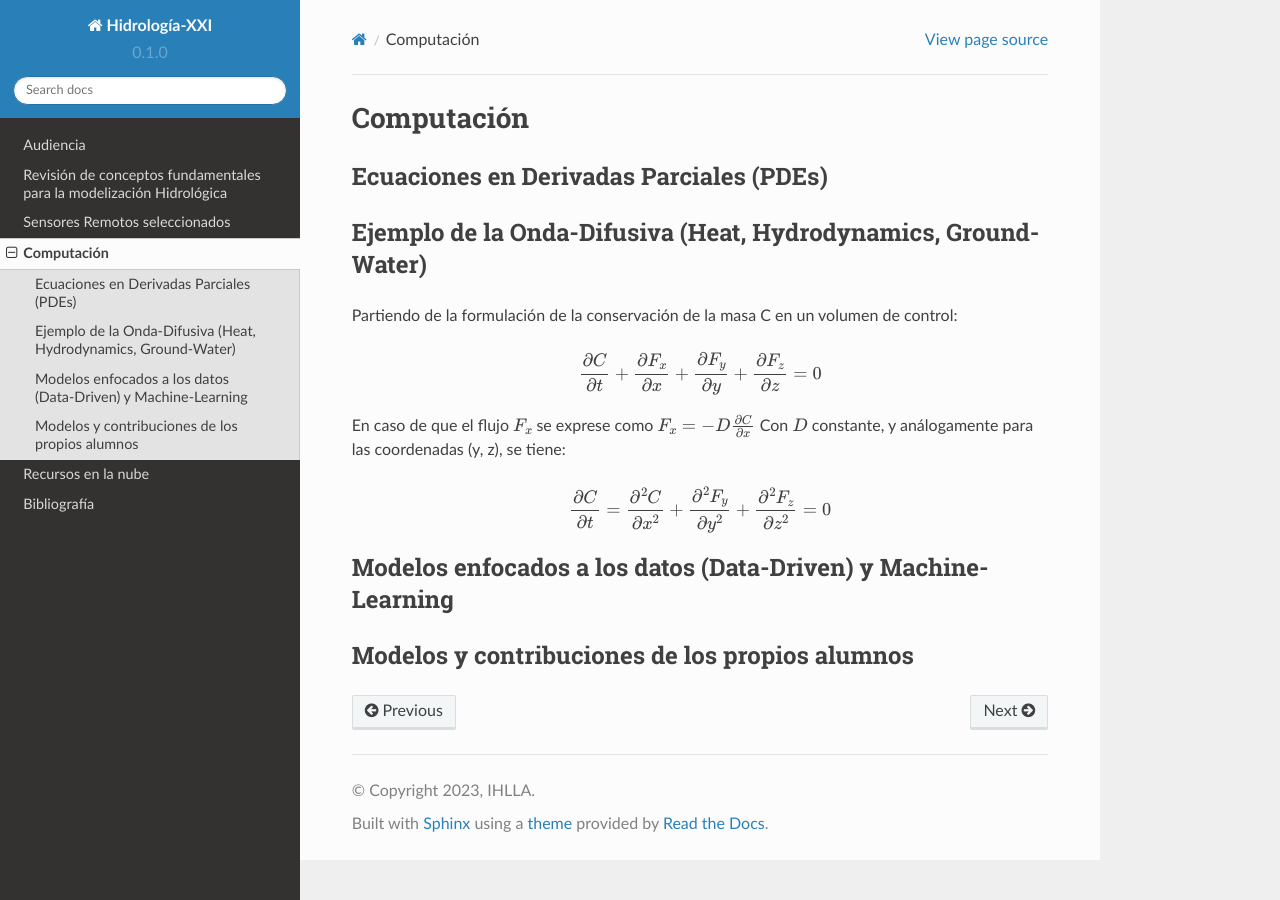
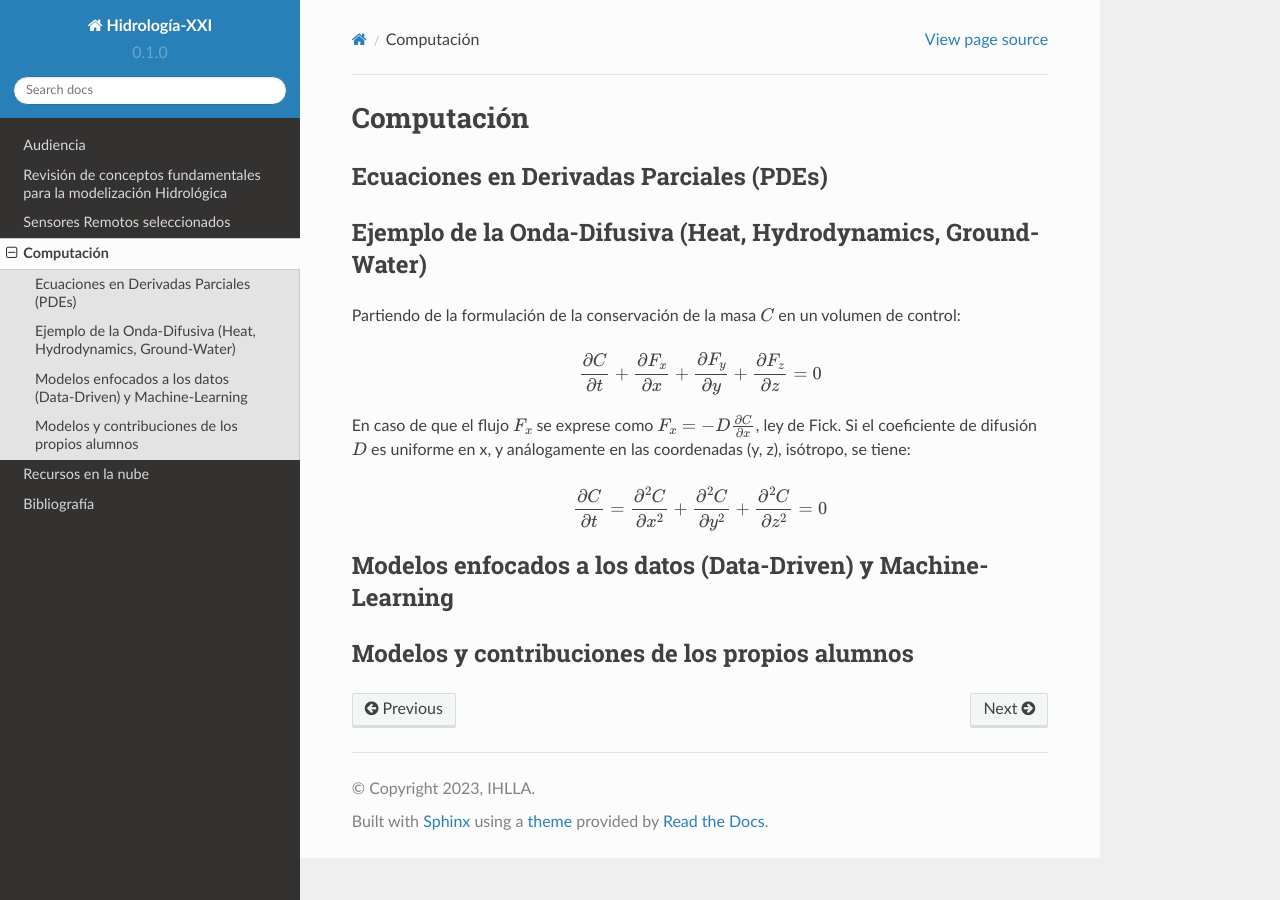
Before and after one commit to ivillamadrid/HidrologiaXXI, a Sphinx documentation site: the page built from docs/source/computacion.rst, in a window 1280 px wide. Built offline with Sphinx 7.4.7 and the Read the Docs theme 2.0.0, drawn with Linux system fonts in a browser that asks for light colours.

Commit message:
Update computacion.rst

```diff
--- a/docs/source/computacion.rst
+++ b/docs/source/computacion.rst
@@ -6,18 +6,18 @@ Ecuaciones en Derivadas Parciales (PDEs)
 
 Ejemplo de la Onda-Difusiva (Heat, Hydrodynamics, Ground-Water)
 ---------------------------------------------------------------
-Partiendo de la formulación de la conservación de la masa C en un volumen de control:
+Partiendo de la formulación de la conservación de la masa :math:`C` en un volumen de control:
 
 .. math::
 
   \frac{\partial C}{\partial t}+ \frac{\partial F_x}{\partial x}+ \frac{\partial F_y}{\partial y}+ \frac{\partial F_z}{\partial z}=0
 
-En caso de que el flujo :math:`F_x` se exprese como :math:`F_x=-D\frac{\partial C}{\partial x}`
-Con :math:`D` constante, y análogamente para las coordenadas (y, z), se tiene:
+En caso de que el flujo :math:`F_x` se exprese como :math:`F_x=-D\frac{\partial C}{\partial x}`, ley de Fick.
+Si el coeficiente de difusión :math:`D` es uniforme en x, y análogamente en las coordenadas (y, z), isótropo, se tiene:
 
 .. math::
 
-  \frac{\partial C}{\partial t}= \frac{\partial^2 C}{\partial x^2}+ \frac{\partial^2 F_y}{\partial y^2}+ \frac{\partial^2 F_z}{\partial z^2}=0
+  \frac{\partial C}{\partial t}= \frac{\partial^2 C}{\partial x^2}+ \frac{\partial^2 C}{\partial y^2}+ \frac{\partial^2 C}{\partial z^2}=0
 
 
 Modelos enfocados a los datos (Data-Driven) y Machine-Learning
```
